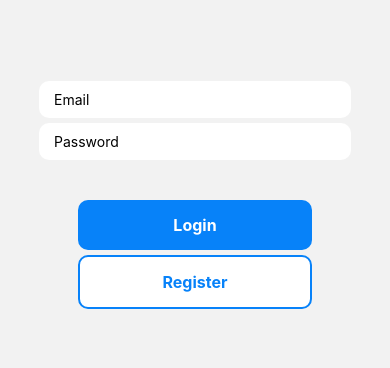
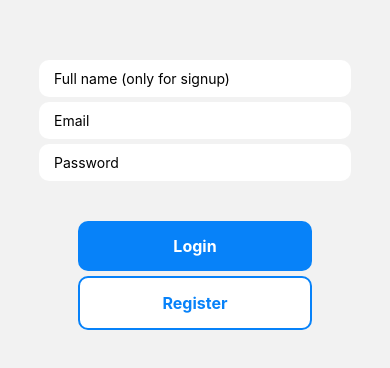
Before and after one commit to DriesVanmierlo/expert-lab-prototypes-DriesVanmierlo-sprint-3-authenticationapp, a React Native app: screen /Login in a window 390 px wide. Shown: the part 230-598 px from the top of the page. Built offline with nearby package versions, Linux system fonts and the light colour scheme; no server answers.

Commit message:
feat(usersystem): added username

```diff
--- a/screens/HomeScreen.js
+++ b/screens/HomeScreen.js
@@ -19,6 +19,7 @@ const HomeScreen = () => {
 
   return (
     <View style={styles.container}>
+    <Text>Name: {auth.currentUser?.displayName}</Text>
     <Text>Email: {auth.currentUser?.email}</Text>
     <TouchableOpacity
         onPress={handleSignOut}
--- a/screens/LoginScreen.js
+++ b/screens/LoginScreen.js
@@ -8,6 +8,7 @@ const LoginScreen = () => {
 
     const [email, setEmail] = useState('')
     const [password, setPassword] = useState('')
+    const [name, setName] = useState('')
 
     const navigation = useNavigation()
 
@@ -16,9 +17,7 @@ const LoginScreen = () => {
             if(user){
                 navigation.replace("Home")
             }
-
         })
-
         return unsubscribe
     }, [])
 
@@ -28,6 +27,7 @@ const LoginScreen = () => {
             .then(userCredentials => {
                 const user = userCredentials.user;
                 console.log('Registered in with: ', user.email);
+                userCredentials.user.updateProfile({displayName: name})
             })
             .catch(error => alert(error.message))
     }
@@ -48,6 +48,12 @@ const LoginScreen = () => {
         behavior="padding"
     >
       <View style={styles.inputContainer}>
+      <TextInput
+        placeholder='Full name (only for signup)'
+        value={name}
+        onChangeText={text => setName(text)}
+        style={styles.input}
+        />
         <TextInput
         placeholder='Email'
         value={email}
```
